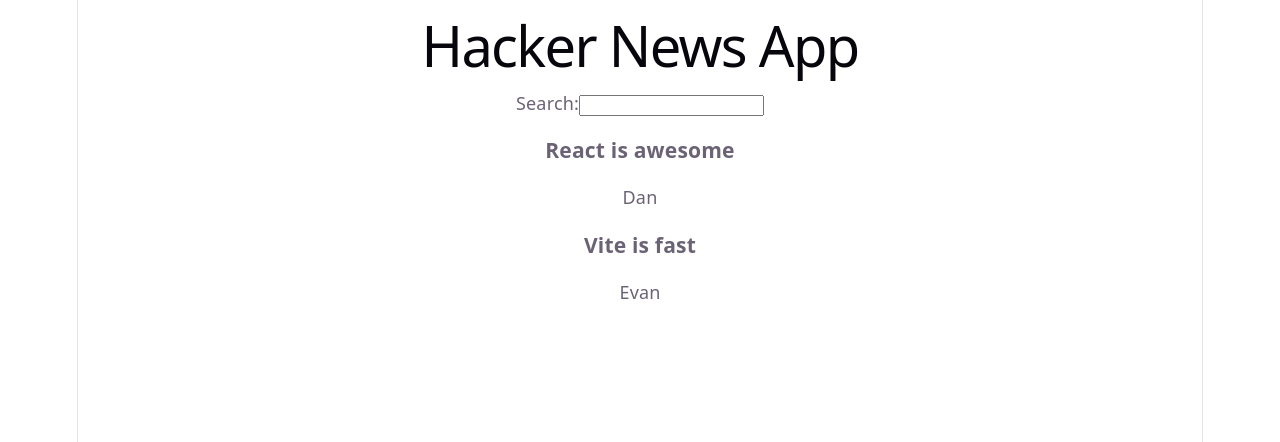
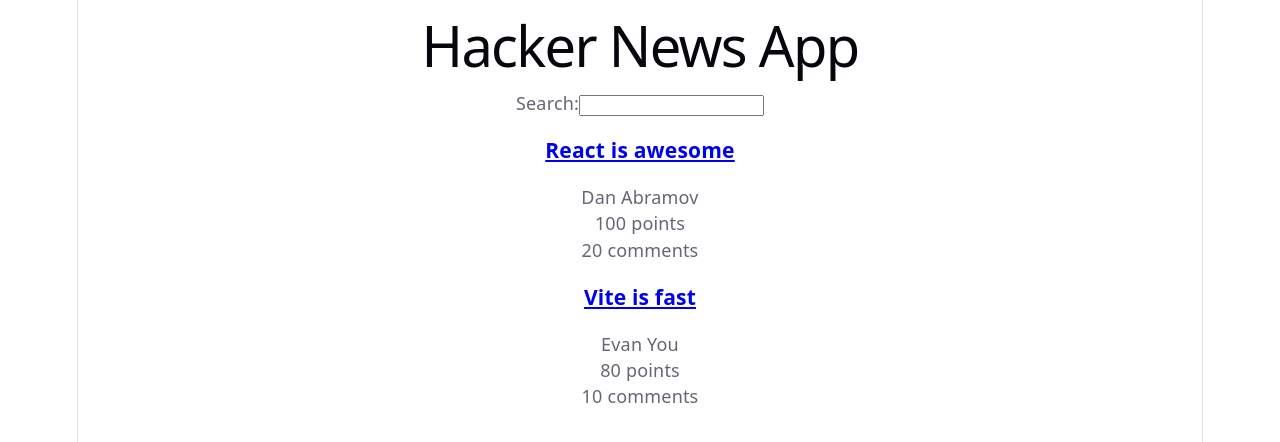
Before and after one commit to ounishedyl-droid/My_react_project, a React (Vite) app: page / in a window 1280 px wide. Shown: the top 442 px of the page. Built offline with nearby package versions, Linux system fonts and the light colour scheme.

Commit message:
Week 6: Props, state and filtering implemented

```diff
--- a/src/App.jsx
+++ b/src/App.jsx
@@ -1,57 +1,74 @@
-const stories = [
-  {
-    objectID: 1,
-    title: "React is awesome",
-    author: "Dan",
-  },
-  {
-    objectID: 2,
-    title: "Vite is fast",
-    author: "Evan",
-  }
-];
+import { useState } from "react";
 
-const Header = () => {
-  return <h1>Hacker News App</h1>;
-};
-
-const Search = () => {
-  const handleChange = (event) => {
-    console.log(event.target.value);
-    console.log("Typing...");
-  };
-
+const List = ({ stories }) => {
   return (
     <div>
-      <label htmlFor="search">Search:</label>
-      <input type="text" onChange={handleChange} />
+      {stories.map((story) => (
+        <div key={story.objectID}>
+          <h3>
+            <a href={story.url}>{story.title}</a>
+          </h3>
+          <p>{story.author}</p>
+          <p>{story.points} points</p>
+          <p>{story.num_comments} comments</p>
+        </div>
+      ))}
     </div>
   );
 };
 
-const List = () =>
-  stories.map((story) => (
-    <div key={story.objectID}>
-      <h3>{story.title}</h3>
-      <p>{story.author}</p>
+const Search = ({ searchTerm, setSearchTerm }) => {
+  return (
+    <div>
+      <label htmlFor="search">Search:</label>
+      <input
+        id="search"
+        type="text"
+        value={searchTerm}
+        onChange={(e) => setSearchTerm(e.target.value)}
+      />
     </div>
-  ));
+  );
+};
 
 const App = () => {
+  const stories = [
+    {
+      objectID: 1,
+      title: "React is awesome",
+      url: "https://react.dev",
+      author: "Dan Abramov",
+      points: 100,
+      num_comments: 20
+    },
+    {
+      objectID: 2,
+      title: "Vite is fast",
+      url: "https://vitejs.dev",
+      author: "Evan You",
+      points: 80,
+      num_comments: 10
+    }
+  ];
+
+  const [searchTerm, setSearchTerm] = useState("");
+
+  const filteredStories = stories.filter((story) =>
+    story.title.toLowerCase().includes(searchTerm.toLowerCase())
+  );
+
   return (
     <div>
-      <Header />
-      <Search />
-      <List />
+      <h1>Hacker News App</h1>
+
+      <Search
+        searchTerm={searchTerm}
+        setSearchTerm={setSearchTerm}
+      />
+
+      <List stories={filteredStories} />
     </div>
   );
 };
 
 export default App;
-/*
-1. Concise arrow functions are used when we return one expression.
-
-2. Block body arrow functions are used when we need logic before return.
-
-3. Event objects contain information about the interaction, including input value.
-*/
```
